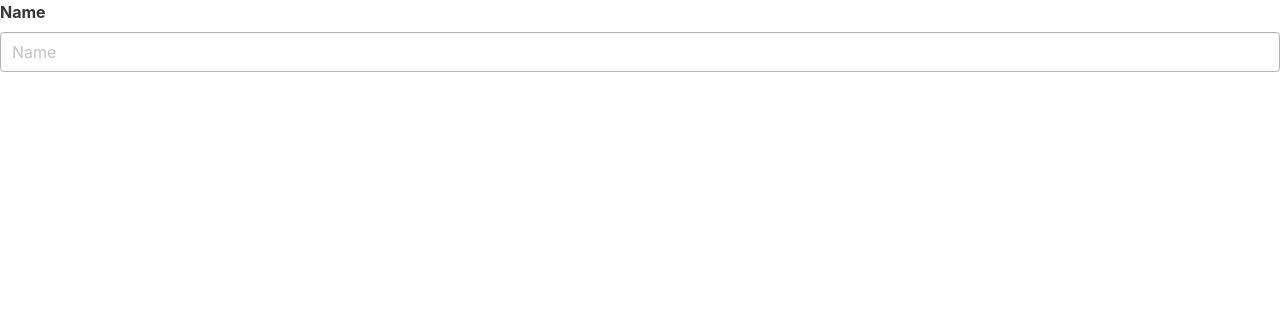
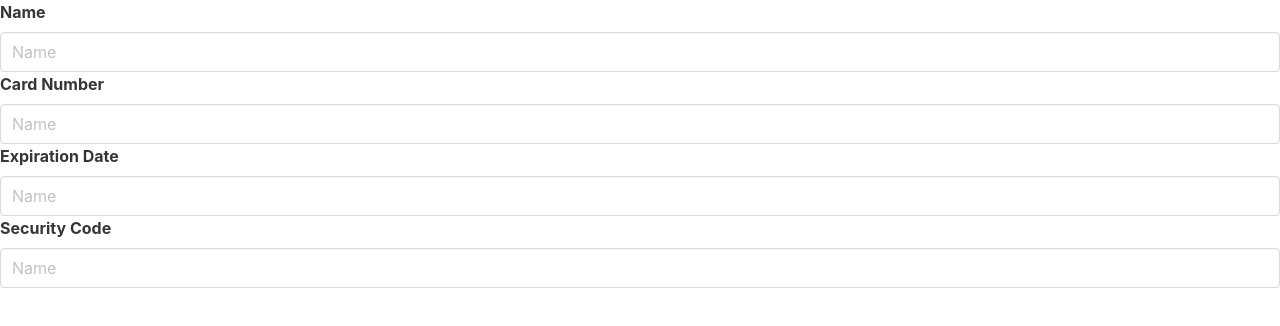
Before and after one commit to HennadiiZ/ang_ud_creditcard_18, an Angular app: page / in a window 1280 px wide. Shown: the top 326 px of the page. Built offline with nearby package versions, Linux system fonts and the light colour scheme.

Commit message:
Adding Additional Inputs

```diff
--- a/src/app/app.component.ts
+++ b/src/app/app.component.ts
@@ -20,5 +20,7 @@
   // 231. Making a Reusable Input
   // 232. Adding Message Cases
   // 233. Changing Styling on Validation Errors
+  // 234. Adding Additional Inputs
+  //
 
 }
--- a/src/app/card-form/card-form.component.html
+++ b/src/app/card-form/card-form.component.html
@@ -1,5 +1,6 @@
 <form [formGroup]="cardForm" >
-  <!-- <app-input [control]="cardForm!.get('name')"></app-input> -->
-  <!-- <app-input [formControl]="cardForm.controls['name']"></app-input> -->
   <app-input label="Name" [control]="cardForm.controls['name']"></app-input>
+  <app-input label="Card Number" [control]="cardForm.controls['cardNumber']"></app-input>
+  <app-input label="Expiration Date" [control]="cardForm.controls['expiration']"></app-input>
+  <app-input label="Security Code" [control]="cardForm.controls['securityCode']"></app-input>
 </form>
--- a/src/app/card-form/card-form.component.ts
+++ b/src/app/card-form/card-form.component.ts
@@ -13,7 +13,22 @@
      Validators.required,
      Validators.minLength(3),
     //  Validators.pattern(/\s/)
-    ])
+    ]),
+    cardNumber: new FormControl('', [
+      Validators.required,
+      Validators.minLength(3),
+     //  Validators.pattern(/\s/)
+     ]),
+     expiration: new FormControl('', [
+      Validators.required,
+      Validators.minLength(3),
+     //  Validators.pattern(/\s/)
+     ]),
+     securityCode: new FormControl('', [
+      Validators.required,
+      Validators.minLength(3),
+     //  Validators.pattern(/\s/)
+     ])
   });
 
   constructor() {
--- a/src/app/input/input.component.html
+++ b/src/app/input/input.component.html
@@ -1,11 +1,10 @@
 <div class="field">
 
-  <label  for="input-field" class="label">{{ label }}</label>
+  <label class="label">{{ label }}</label>
 
   <div class="control">
     <input
       class="input"
-      id="input-field"
       [formControl]="control"
       placeholder="Name"
       [ngClass]="{ 'is-danger':
```
